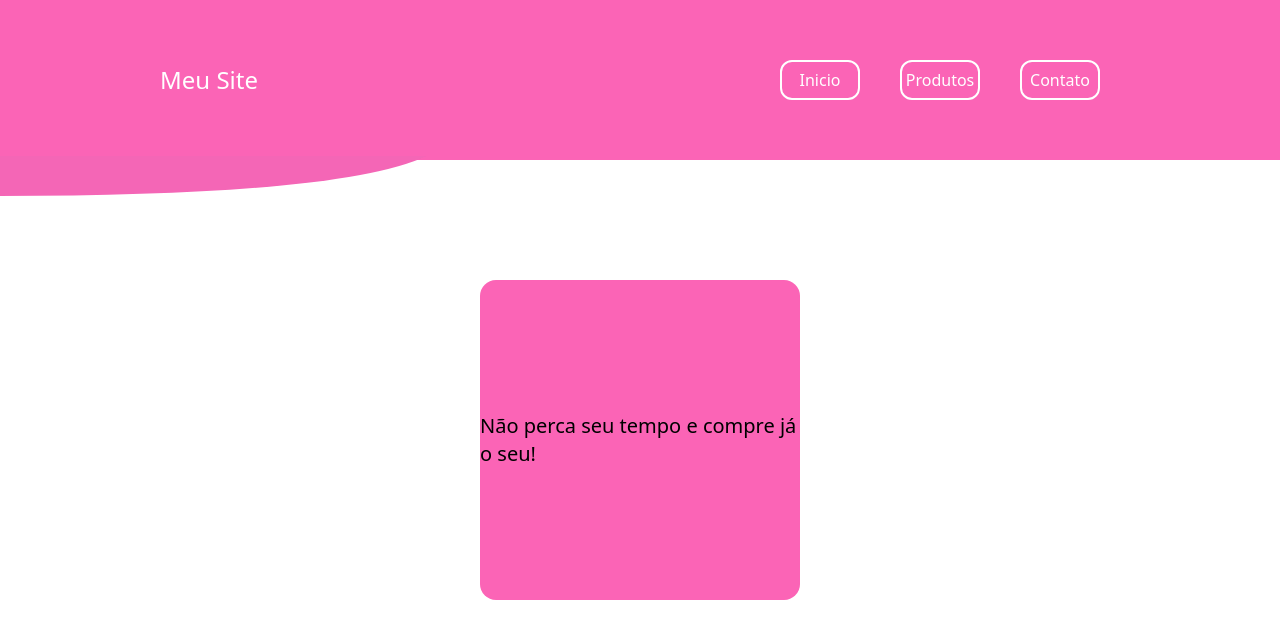
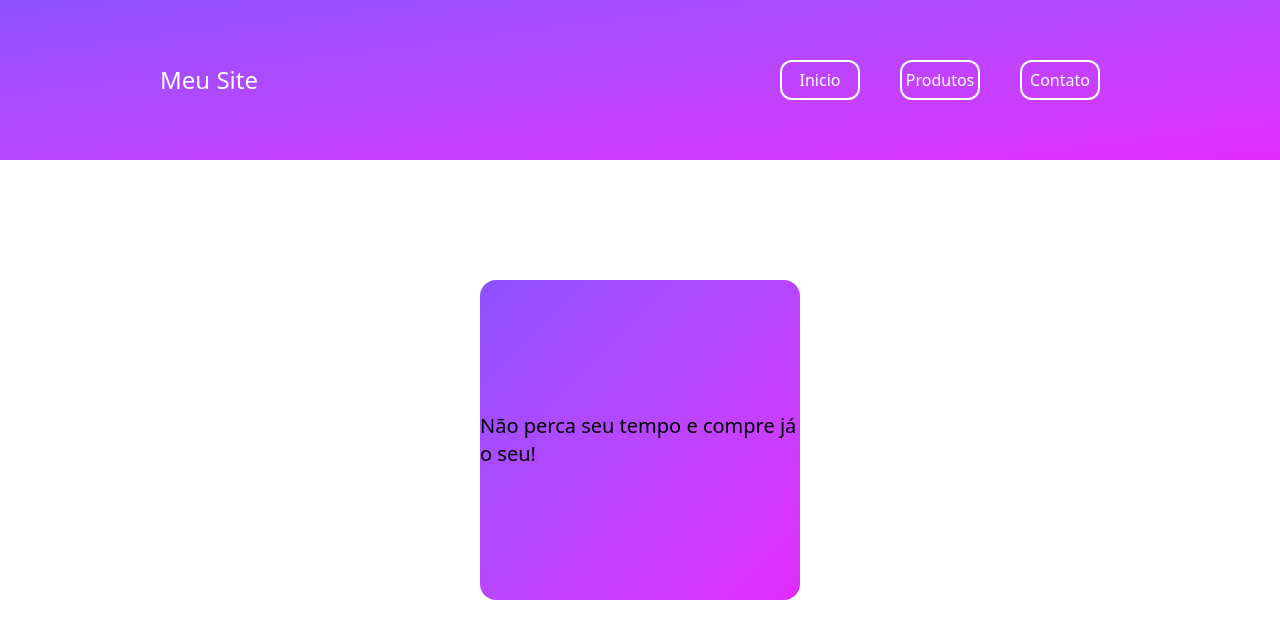
Before and after one commit to Carlos-Eduardo-Rabelo/loja_virtual, a Next.js app in the folder my-app/: page / in a window 1280 px wide. Shown: the top 638 px of the page. Built offline with nearby package versions, Linux system fonts and the light colour scheme.

Commit message:
Alteracoes no conteudo

```diff
--- a/my-app/src/app/page.tsx
+++ b/my-app/src/app/page.tsx
@@ -1,7 +1,7 @@
 export default function Home() {
   return (
     <div className="w-[100%] h-[70vh] flex flex-auto justify-center font-sans">
-      <div className=" flex m-auto bg-pink-400 w-80 h-80 rounded-2xl justify-center content-center">
+      <div className=" flex m-auto bg-linear-to-tl from-fuchsia-500 to-violet-500 w-80 h-80 rounded-2xl justify-center content-center">
 
         <h1 className="text-xl text-black m-auto">
           Não perca seu tempo e compre já o seu!
--- a/my-app/src/components/Cabecalho/Cabecalho.tsx
+++ b/my-app/src/components/Cabecalho/Cabecalho.tsx
@@ -2,26 +2,13 @@ import Menu from "../Menu/Menu";
 
 export default function Cabecalho() {
   return (
-    <div className="relative w-full bg-pink-400">
+    <div className="relative w-full bg-linear-to-tl from-fuchsia-500 to-violet-500">
       <div className="flex w-full h-40 justify-around md:justify-between items-center relative z-10">
         <h1 className="md:ml-40 text-2xl text-white no-underline hover:underline font-sans">
           Meu Site
         </h1>
         <Menu />
       </div>
-
-        <svg
-            className="absolute -bottom-9 left-0 w-2/6 h-10"
-            viewBox="0 0 100 100"
-            preserveAspectRatio="none"
-            >
-            <path
-                d="M100,0 Q80,100 0,100 L0,0 Z"
-                fill="#f466b6"
-            />
-        </svg>
-
-
     </div>
   );
 }
```
